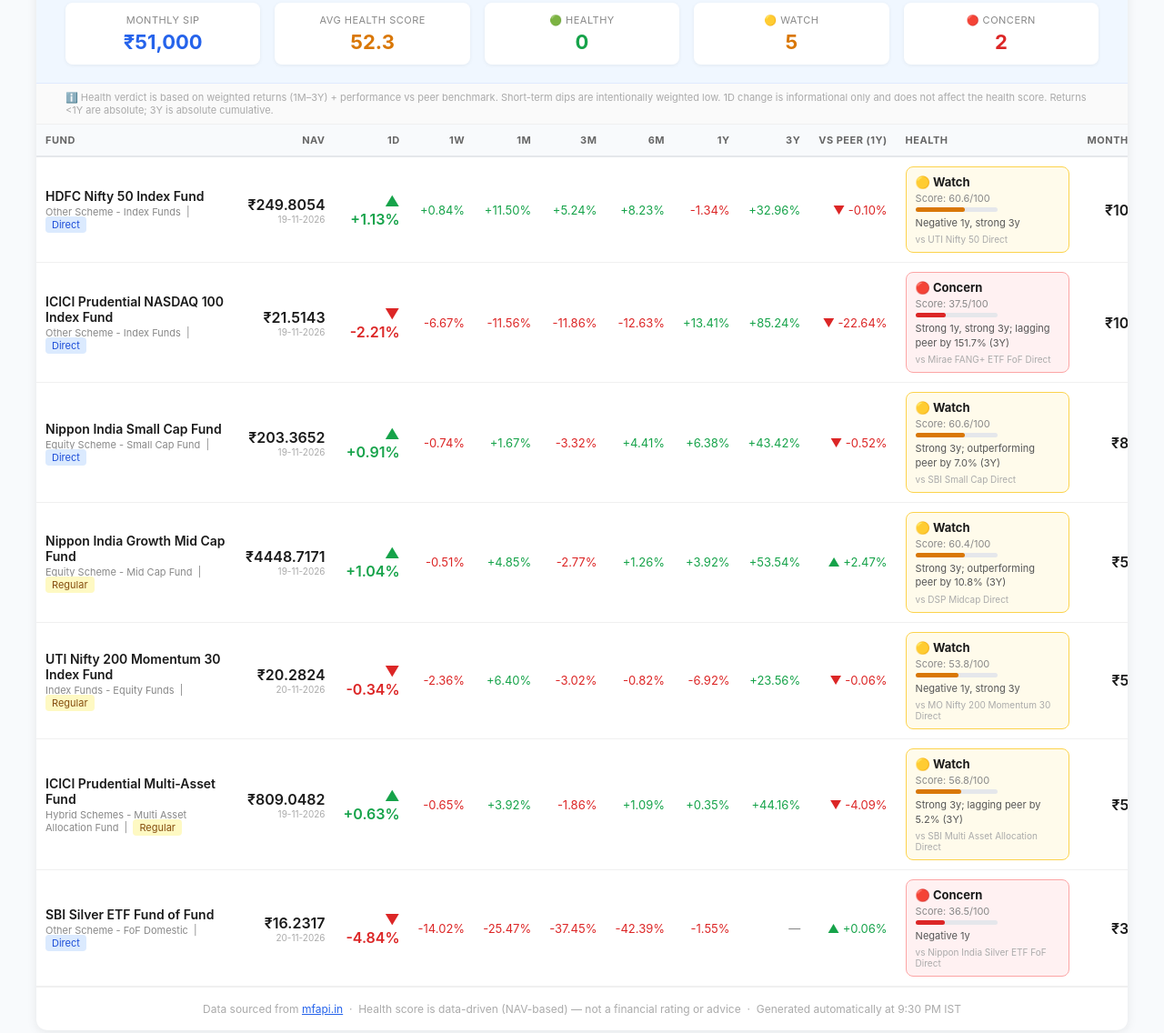
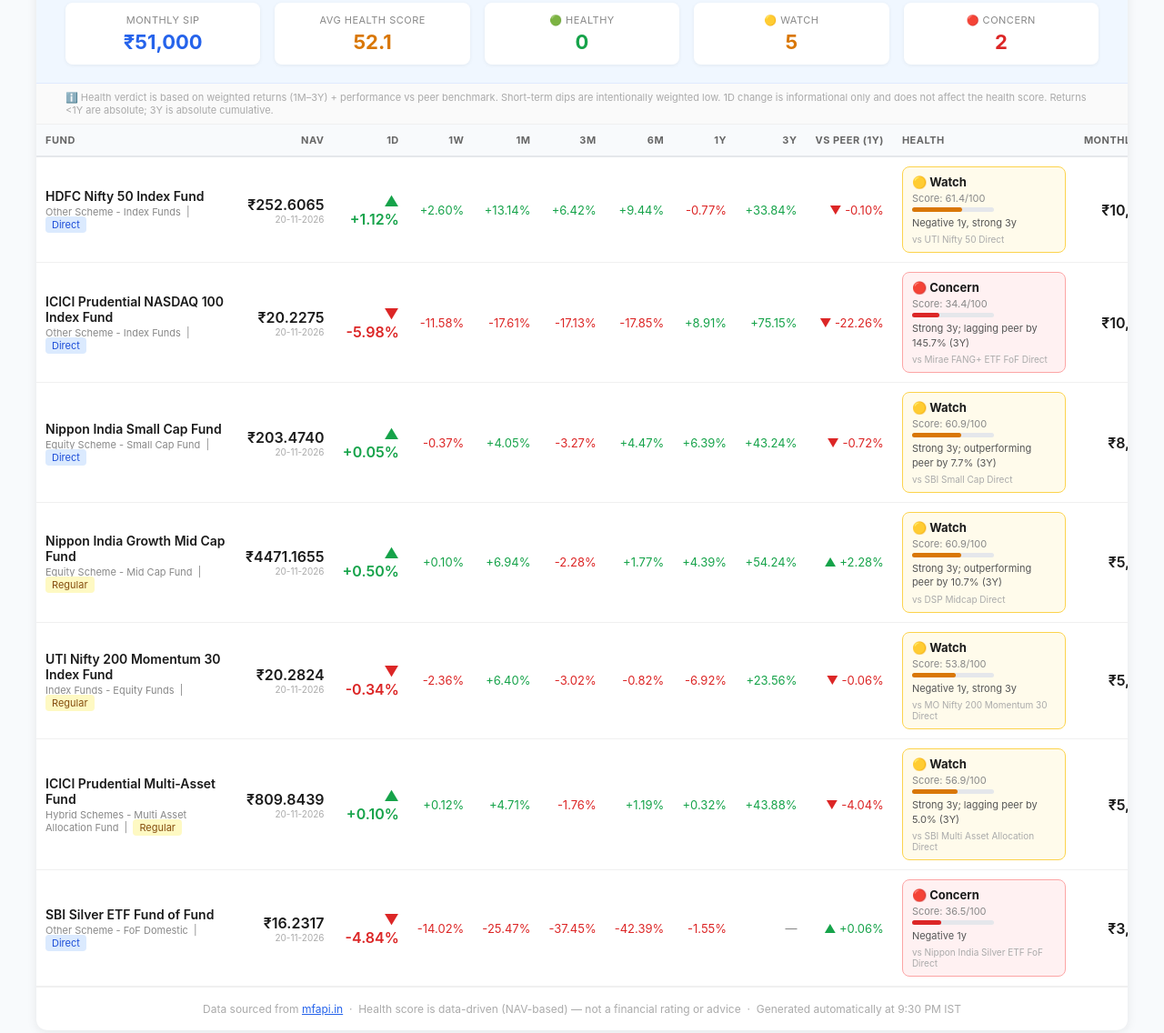
Before and after one commit to muralmu/mutual-fund-tracker, a plain HTML site: page index.html in a window 1280 px wide. Shown: the part 140-1276 px from the top of the page at 91% size. Drawn offline with Linux system fonts and the light colour scheme.

Commit message:
chore: daily fund report 2026-11-21

```diff
--- a/index.html
+++ b/index.html
@@ -3,7 +3,7 @@
 <head>
 <meta charset="UTF-8">
 <meta name="viewport" content="width=device-width, initial-scale=1.0">
-<title>Mutual Fund Daily Report — 21 Nov 2026</title>
+<title>Mutual Fund Daily Report — 22 Nov 2026</title>
 <style>
   body { font-family: -apple-system, BlinkMacSystemFont, 'Segoe UI', sans-serif; background:#f8fafc; margin:0; padding:20px; color:#1a1a1a; }
   .container { max-width:1200px; margin:0 auto; background:#fff; border-radius:12px; box-shadow:0 2px 12px rgba(0,0,0,0.08); overflow:hidden; }
@@ -28,7 +28,7 @@
 
   <div class="header">
     <h1>📊 Mutual Fund Daily Report</h1>
-    <p>As of 21 Nov 2026 &nbsp;·&nbsp; 7 funds tracked &nbsp;·&nbsp; Total Monthly SIP: ₹51,000</p>
+    <p>As of 22 Nov 2026 &nbsp;·&nbsp; 7 funds tracked &nbsp;·&nbsp; Total Monthly SIP: ₹51,000</p>
   </div>
 
   <div class="summary">
@@ -38,7 +38,7 @@
     </div>
     <div class="summary-card">
       <div class="label">Avg Health Score</div>
-      <div class="value" style="color:#d97706;">52.3</div>
+      <div class="value" style="color:#d97706;">52.1</div>
     </div>
     <div class="summary-card">
       <div class="label">🟢 Healthy</div>
@@ -86,25 +86,25 @@
                 <div style="font-size:11px;color:#888;margin-top:2px;">Other Scheme - Index Funds &nbsp;|&nbsp; <span style="background:#dbeafe;color:#1d4ed8;padding:2px 7px;border-radius:4px;font-size:11px;">Direct</span></div>
             </td>
             <td style="text-align:right;padding:8px 10px;">
-              <div style="font-weight:600;">₹249.8054</div>
-              <div style="font-size:10px;color:#aaa;">19-11-2026</div>
+              <div style="font-weight:600;">₹252.6065</div>
+              <div style="font-size:10px;color:#aaa;">20-11-2026</div>
             </td>
-            <td style="text-align:right;padding:8px 10px;color:#16a34a;font-weight:600;">▲ +1.13%</td>
-            <td style="text-align:right;color:#16a34a;padding:8px 10px;font-size:13px;">+0.84%</td>
-            <td style="text-align:right;color:#16a34a;padding:8px 10px;font-size:13px;">+11.50%</td>
-            <td style="text-align:right;color:#16a34a;padding:8px 10px;font-size:13px;">+5.24%</td>
-            <td style="text-align:right;color:#16a34a;padding:8px 10px;font-size:13px;">+8.23%</td>
-            <td style="text-align:right;color:#dc2626;padding:8px 10px;font-size:13px;">-1.34%</td>
-            <td style="text-align:right;color:#16a34a;padding:8px 10px;font-size:13px;">+32.96%</td>
+            <td style="text-align:right;padding:8px 10px;color:#16a34a;font-weight:600;">▲ +1.12%</td>
+            <td style="text-align:right;color:#16a34a;padding:8px 10px;font-size:13px;">+2.60%</td>
+            <td style="text-align:right;color:#16a34a;padding:8px 10px;font-size:13px;">+13.14%</td>
+            <td style="text-align:right;color:#16a34a;padding:8px 10px;font-size:13px;">+6.42%</td>
+            <td style="text-align:right;color:#16a34a;padding:8px 10px;font-size:13px;">+9.44%</td>
+            <td style="text-align:right;color:#dc2626;padding:8px 10px;font-size:13px;">-0.77%</td>
+            <td style="text-align:right;color:#16a34a;padding:8px 10px;font-size:13px;">+33.84%</td>
             <td style="text-align:right;padding:8px 10px;color:#dc2626;font-size:13px;">▼ -0.10%</td>
 
         <td style="padding:10px;min-width:180px;">
           <div style="background:#fffbeb;border:1px solid #fcd34d;border-radius:8px;padding:8px 10px;">
             <div style="font-size:13px;font-weight:700;">🟡 Watch</div>
 
-    <div style="font-size:11px;color:#888;margin-top:3px;">Score: 60.6/100</div>
+    <div style="font-size:11px;color:#888;margin-top:3px;">Score: 61.4/100</div>
     <div style="background:#e5e7eb;border-radius:4px;height:5px;margin-top:3px;width:90px;">
-      <div style="background:#d97706;width:60%;height:5px;border-radius:4px;"></div>
+      <div style="background:#d97706;width:61%;height:5px;border-radius:4px;"></div>
     </div>
             <div style="font-size:11px;color:#555;margin-top:5px;line-height:1.4;">Negative 1y, strong 3y</div>
             <div style="font-size:10px;color:#aaa;margin-top:4px;">vs UTI Nifty 50 Direct</div>
@@ -118,27 +118,27 @@
                 <div style="font-size:11px;color:#888;margin-top:2px;">Other Scheme - Index Funds &nbsp;|&nbsp; <span style="background:#dbeafe;color:#1d4ed8;padding:2px 7px;border-radius:4px;font-size:11px;">Direct</span></div>
             </td>
             <td style="text-align:right;padding:8px 10px;">
-              <div style="font-weight:600;">₹21.5143</div>
-              <div style="font-size:10px;color:#aaa;">19-11-2026</div>
+              <div style="font-weight:600;">₹20.2275</div>
+              <div style="font-size:10px;color:#aaa;">20-11-2026</div>
             </td>
-            <td style="text-align:right;padding:8px 10px;color:#dc2626;font-weight:600;">▼ -2.21%</td>
-            <td style="text-align:right;color:#dc2626;padding:8px 10px;font-size:13px;">-6.67%</td>
-            <td style="text-align:right;color:#dc2626;padding:8px 10px;font-size:13px;">-11.56%</td>
-            <td style="text-align:right;color:#dc2626;padding:8px 10px;font-size:13px;">-11.86%</td>
-            <td style="text-align:right;color:#dc2626;padding:8px 10px;font-size:13px;">-12.63%</td>
-            <td style="text-align:right;color:#16a34a;padding:8px 10px;font-size:13px;">+13.41%</td>
-            <td style="text-align:right;color:#16a34a;padding:8px 10px;font-size:13px;">+85.24%</td>
-            <td style="text-align:right;padding:8px 10px;color:#dc2626;font-size:13px;">▼ -22.64%</td>
+            <td style="text-align:right;padding:8px 10px;color:#dc2626;font-weight:600;">▼ -5.98%</td>
+            <td style="text-align:right;color:#dc2626;padding:8px 10px;font-size:13px;">-11.58%</td>
+            <td style="text-align:right;color:#dc2626;padding:8px 10px;font-size:13px;">-17.61%</td>
+            <td style="text-align:right;color:#dc2626;padding:8px 10px;font-size:13px;">-17.13%</td>
+            <td style="text-align:right;color:#dc2626;padding:8px 10px;font-size:13px;">-17.85%</td>
+            <td style="text-align:right;color:#16a34a;padding:8px 10px;font-size:13px;">+8.91%</td>
+            <td style="text-align:right;color:#16a34a;padding:8px 10px;font-size:13px;">+75.15%</td>
+            <td style="text-align:right;padding:8px 10px;color:#dc2626;font-size:13px;">▼ -22.26%</td>
 
         <td style="padding:10px;min-width:180px;">
           <div style="background:#fff1f2;border:1px solid #fca5a5;border-radius:8px;padding:8px 10px;">
             <div style="font-size:13px;font-weight:700;">🔴 Concern</div>
 
-    <div style="font-size:11px;color:#888;margin-top:3px;">Score: 37.5/100</div>
+    <div style="font-size:11px;color:#888;margin-top:3px;">Score: 34.4/100</div>
     <div style="background:#e5e7eb;border-radius:4px;height:5px;margin-top:3px;width:90px;">
-      <div style="background:#dc2626;width:37%;height:5px;border-radius:4px;"></div>
+      <div style="background:#dc2626;width:34%;height:5px;border-radius:4px;"></div>
     </div>
-            <div style="font-size:11px;color:#555;margin-top:5px;line-height:1.4;">Strong 1y, strong 3y; lagging peer by 151.7% (3Y)</div>
+            <div style="font-size:11px;color:#555;margin-top:5px;line-height:1.4;">Strong 3y; lagging peer by 145.7% (3Y)</div>
             <div style="font-size:10px;color:#aaa;margin-top:4px;">vs Mirae FANG+ ETF FoF Direct</div>
           </div>
         </td>
@@ -150,27 +150,27 @@
                 <div style="font-size:11px;color:#888;margin-top:2px;">Equity Scheme - Small Cap Fund &nbsp;|&nbsp; <span style="background:#dbeafe;color:#1d4ed8;padding:2px 7px;border-radius:4px;font-size:11px;">Direct</span></div>
             </td>
             <td style="text-align:right;padding:8px 10px;">
-              <div style="font-weight:600;">₹203.3652</div>
-              <div style="font-size:10px;color:#aaa;">19-11-2026</div>
+              <div style="font-weight:600;">₹203.4740</div>
+              <div style="font-size:10px;color:#aaa;">20-11-2026</div>
             </td>
-            <td style="text-align:right;padding:8px 10px;color:#16a34a;font-weight:600;">▲ +0.91%</td>
-            <td style="text-align:right;color:#dc2626;padding:8px 10px;font-size:13px;">-0.74%</td>
-            <td style="text-align:right;color:#16a34a;padding:8px 10px;font-size:13px;">+1.67%</td>
-            <td style="text-align:right;color:#dc2626;padding:8px 10px;font-size:13px;">-3.32%</td>
-            <td style="text-align:right;color:#16a34a;padding:8px 10px;font-size:13px;">+4.41%</td>
-            <td style="text-align:right;color:#16a34a;padding:8px 10px;font-size:13px;">+6.38%</td>
-            <td style="text-align:right;color:#16a34a;padding:8px 10px;font-size:13px;">+43.42%</td>
-            <td style="text-align:right;padding:8px 10px;color:#dc2626;font-size:13px;">▼ -0.52%</td>
+            <td style="text-align:right;padding:8px 10px;color:#16a34a;font-weight:600;">▲ +0.05%</td>
+            <td style="text-align:right;color:#dc2626;padding:8px 10px;font-size:13px;">-0.37%</td>
+            <td style="text-align:right;color:#16a34a;padding:8px 10px;font-size:13px;">+4.05%</td>
+            <td style="text-align:right;color:#dc2626;padding:8px 10px;font-size:13px;">-3.27%</td>
+            <td style="text-align:right;color:#16a34a;padding:8px 10px;font-size:13px;">+4.47%</td>
+            <td style="text-align:right;color:#16a34a;padding:8px 10px;font-size:13px;">+6.39%</td>
+            <td style="text-align:right;color:#16a34a;padding:8px 10px;font-size:13px;">+43.24%</td>
+            <td style="text-align:right;padding:8px 10px;color:#dc2626;font-size:13px;">▼ -0.72%</td>
 
         <td style="padding:10px;min-width:180px;">
           <div style="background:#fffbeb;border:1px solid #fcd34d;border-radius:8px;padding:8px 10px;">
             <div style="font-size:13px;font-weight:700;">🟡 Watch</div>
 
-    <div style="font-size:11px;color:#888;margin-top:3px;">Score: 60.6/100</div>
+    <div style="font-size:11px;color:#888;margin-top:3px;">Score: 60.9/100</div>
     <div style="background:#e5e7eb;border-radius:4px;height:5px;margin-top:3px;width:90px;">
       <div style="background:#d97706;width:60%;height:5px;border-radius:4px;"></div>
     </div>
-            <div style="font-size:11px;color:#555;margin-top:5px;line-height:1.4;">Strong 3y; outperforming peer by 7.0% (3Y)</div>
+            <div style="font-size:11px;color:#555;margin-top:5px;line-height:1.4;">Strong 3y; outperforming peer by 7.7% (3Y)</div>
             <div style="font-size:10px;color:#aaa;margin-top:4px;">vs SBI Small Cap Direct</div>
           </div>
         </td>
@@ -182,27 +182,27 @@
                 <div style="font-size:11px;color:#888;margin-top:2px;">Equity Scheme - Mid Cap Fund &nbsp;|&nbsp; <span style="background:#fef9c3;color:#854d0e;padding:2px 7px;border-radius:4px;font-size:11px;">Regular</span></div>
             </td>
             <td style="text-align:right;padding:8px 10px;">
-              <div style="font-weight:600;">₹4448.7171</div>
-              <div style="font-size:10px;color:#aaa;">19-11-2026</div>
+              <div style="font-weight:600;">₹4471.1655</div>
+              <div style="font-size:10px;color:#aaa;">20-11-2026</div>
             </td>
-            <td style="text-align:right;padding:8px 10px;color:#16a34a;font-weight:600;">▲ +1.04%</td>
-            <td style="text-align:right;color:#dc2626;padding:8px 10px;font-size:13px;">-0.51%</td>
-            <td style="text-align:right;color:#16a34a;padding:8px 10px;font-size:13px;">+4.85%</td>
-            <td style="text-align:right;color:#dc2626;padding:8px 10px;font-size:13px;">-2.77%</td>
-            <td style="text-align:right;color:#16a34a;padding:8px 10px;font-size:13px;">+1.26%</td>
-            <td style="text-align:right;color:#16a34a;padding:8px 10px;font-size:13px;">+3.92%</td>
-            <td style="text-align:right;color:#16a34a;padding:8px 10px;font-size:13px;">+53.54%</td>
-            <td style="text-align:right;padding:8px 10px;color:#16a34a;font-size:13px;">▲ +2.47%</td>
+            <td style="text-align:right;padding:8px 10px;color:#16a34a;font-weight:600;">▲ +0.50%</td>
+            <td style="text-align:right;color:#16a34a;padding:8px 10px;font-size:13px;">+0.10%</td>
+            <td style="text-align:right;color:#16a34a;padding:8px 10px;font-size:13px;">+6.94%</td>
+            <td style="text-align:right;color:#dc2626;padding:8px 10px;font-size:13px;">-2.28%</td>
+            <td style="text-align:right;color:#16a34a;padding:8px 10px;font-size:13px;">+1.77%</td>
+            <td style="text-align:right;color:#16a34a;padding:8px 10px;font-size:13px;">+4.39%</td>
+            <td style="text-align:right;color:#16a34a;padding:8px 10px;font-size:13px;">+54.24%</td>
+            <td style="text-align:right;padding:8px 10px;color:#16a34a;font-size:13px;">▲ +2.28%</td>
 
         <td style="padding:10px;min-width:180px;">
           <div style="background:#fffbeb;border:1px solid #fcd34d;border-radius:8px;padding:8px 10px;">
             <div style="font-size:13px;font-weight:700;">🟡 Watch</div>
 
-    <div style="font-size:11px;color:#888;margin-top:3px;">Score: 60.4/100</div>
+    <div style="font-size:11px;color:#888;margin-top:3px;">Score: 60.9/100</div>
     <div style="background:#e5e7eb;border-radius:4px;height:5px;margin-top:3px;width:90px;">
       <div style="background:#d97706;width:60%;height:5px;border-radius:4px;"></div>
     </div>
-            <div style="font-size:11px;color:#555;margin-top:5px;line-height:1.4;">Strong 3y; outperforming peer by 10.8% (3Y)</div>
+            <div style="font-size:11px;color:#555;margin-top:5px;line-height:1.4;">Strong 3y; outperforming peer by 10.7% (3Y)</div>
             <div style="font-size:10px;color:#aaa;margin-top:4px;">vs DSP Midcap Direct</div>
           </div>
         </td>
@@ -246,27 +246,27 @@
                 <div style="font-size:11px;color:#888;margin-top:2px;">Hybrid Schemes - Multi Asset Allocation Fund &nbsp;|&nbsp; <span style="background:#fef9c3;color:#854d0e;padding:2px 7px;border-radius:4px;font-size:11px;">Regular</span></div>
             </td>
             <td style="text-align:right;padding:8px 10px;">
-              <div style="font-weight:600;">₹809.0482</div>
-              <div style="font-size:10px;color:#aaa;">19-11-2026</div>
+              <div style="font-weight:600;">₹809.8439</div>
+              <div style="font-size:10px;color:#aaa;">20-11-2026</div>
             </td>
-            <td style="text-align:right;padding:8px 10px;color:#16a34a;font-weight:600;">▲ +0.63%</td>
-            <td style="text-align:right;color:#dc2626;padding:8px 10px;font-size:13px;">-0.65%</td>
-            <td style="text-align:right;color:#16a34a;padding:8px 10px;font-size:13px;">+3.92%</td>
-            <td style="text-align:right;color:#dc2626;padding:8px 10px;font-size:13px;">-1.86%</td>
-            <td style="text-align:right;color:#16a34a;padding:8px 10px;font-size:13px;">+1.09%</td>
-            <td style="text-align:right;color:#16a34a;padding:8px 10px;font-size:13px;">+0.35%</td>
-            <td style="text-align:right;color:#16a34a;padding:8px 10px;font-size:13px;">+44.16%</td>
-            <td style="text-align:right;padding:8px 10px;color:#dc2626;font-size:13px;">▼ -4.09%</td>
+            <td style="text-align:right;padding:8px 10px;color:#16a34a;font-weight:600;">▲ +0.10%</td>
+            <td style="text-align:right;color:#16a34a;padding:8px 10px;font-size:13px;">+0.12%</td>
+            <td style="text-align:right;color:#16a34a;padding:8px 10px;font-size:13px;">+4.71%</td>
+            <td style="text-align:right;color:#dc2626;padding:8px 10px;font-size:13px;">-1.76%</td>
+            <td style="text-align:right;color:#16a34a;padding:8px 10px;font-size:13px;">+1.19%</td>
+            <td style="text-align:right;color:#16a34a;padding:8px 10px;font-size:13px;">+0.32%</td>
+            <td style="text-align:right;color:#16a34a;padding:8px 10px;font-size:13px;">+43.88%</td>
+            <td style="text-align:right;padding:8px 10px;color:#dc2626;font-size:13px;">▼ -4.04%</td>
 
         <td style="padding:10px;min-width:180px;">
           <div style="background:#fffbeb;border:1px solid #fcd34d;border-radius:8px;padding:8px 10px;">
             <div style="font-size:13px;font-weight:700;">🟡 Watch</div>
 
-    <div style="font-size:11px;color:#888;margin-top:3px;">Score: 56.8/100</div>
+    <div style="font-size:11px;color:#888;margin-top:3px;">Score: 56.9/100</div>
     <div style="background:#e5e7eb;border-radius:4px;height:5px;margin-top:3px;width:90px;">
       <div style="background:#d97706;width:56%;height:5px;border-radius:4px;"></div>
     </div>
-            <div style="font-size:11px;color:#555;margin-top:5px;line-height:1.4;">Strong 3y; lagging peer by 5.2% (3Y)</div>
+            <div style="font-size:11px;color:#555;margin-top:5px;line-height:1.4;">Strong 3y; lagging peer by 5.0% (3Y)</div>
             <div style="font-size:10px;color:#aaa;margin-top:4px;">vs SBI Multi Asset Allocation Direct</div>
           </div>
         </td>
```
